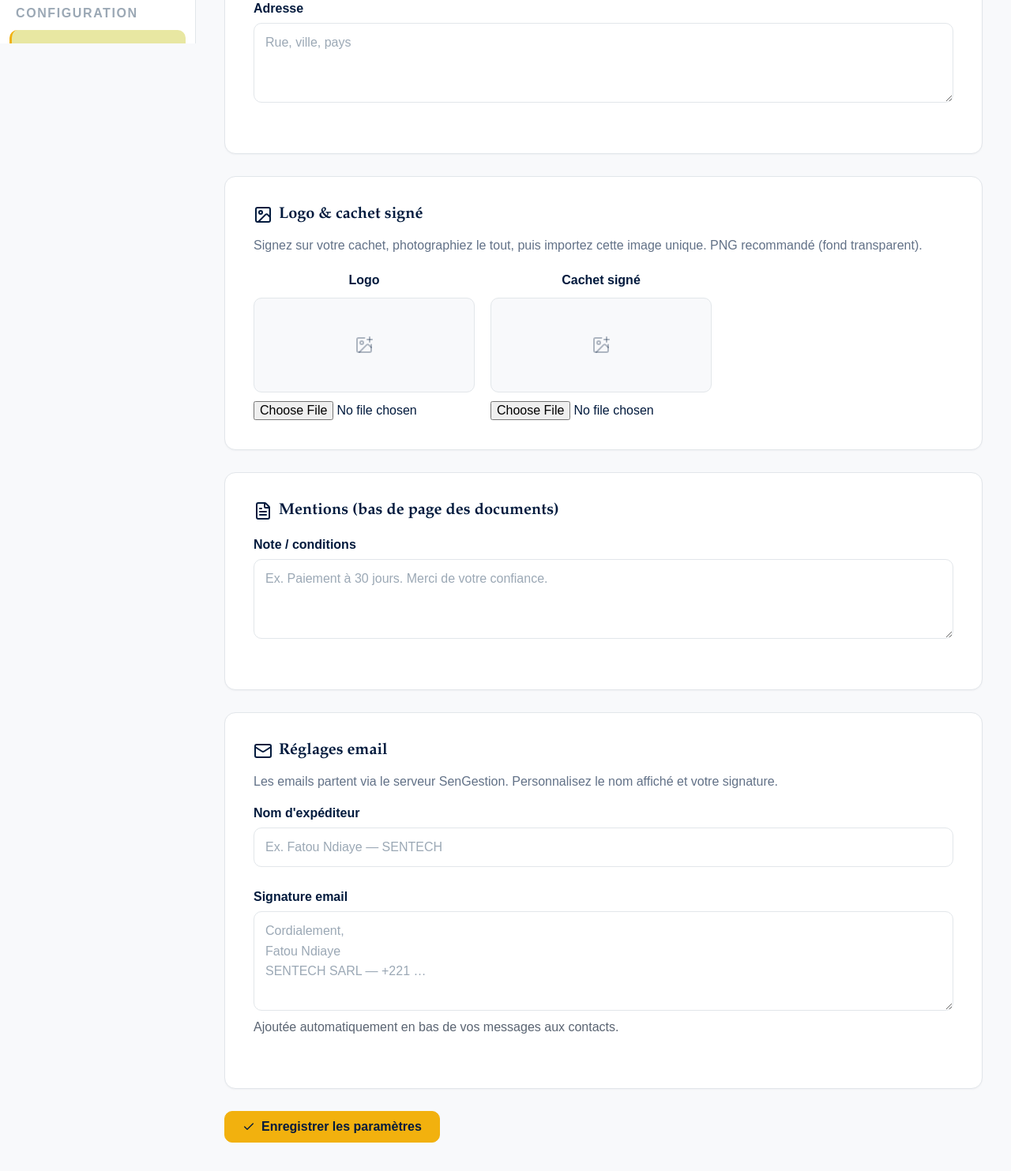
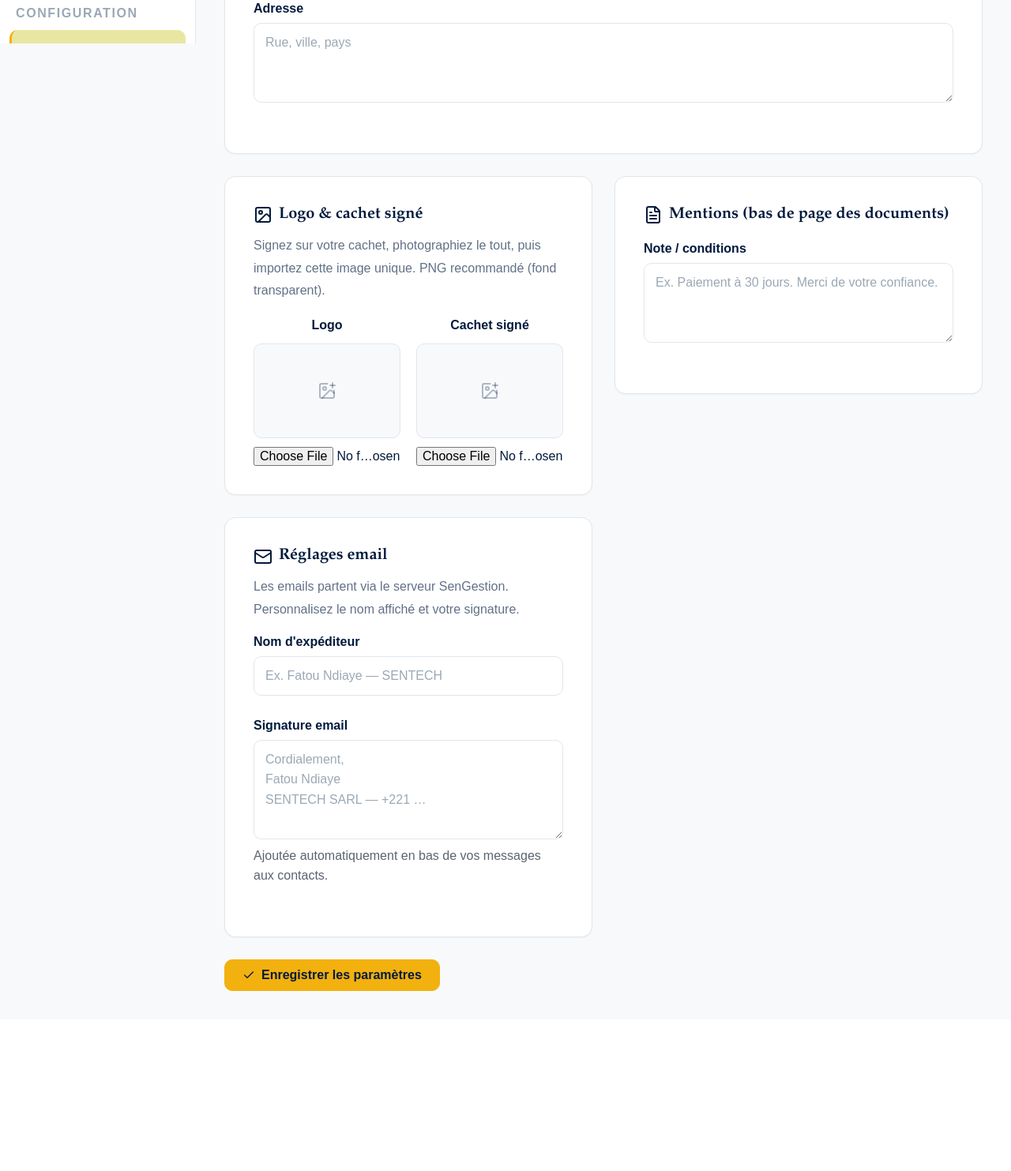
Before and after one commit to sengestion1-design/sengestion, a Python web app: template app/templates/settings/index.html in a window 1280 px wide. Shown: the part 745-2228 px from the top of the page at 79% size. After the commit the page ends 2000 px from the top, so only its background shows below. Run offline with Jinja, Linux system fonts and the light colour scheme; the template is opened without the code that fills it, so the values that code supplies are empty; some libraries are stand-ins or nearby versions.

Commit message:
Paramètres : page en pleine largeur (grille 2 colonnes)
Identité en pleine largeur en haut, puis Logo/cachet + Mentions + Email
répartis en 2 colonnes. Responsive : une colonne sous 1024px.

Co-Authored-By: Claude Opus 4.8 (1M context) <noreply@anthropic.com>

```diff
--- a/app/templates/settings/index.html
+++ b/app/templates/settings/index.html
@@ -16,8 +16,8 @@
         enctype="multipart/form-data" class="settings-form">
     <input type="hidden" name="csrf_token" value="{{ csrf_token() }}">
 
-    {# ─── Section 1 : Identité entreprise ─── #}
-    <section class="card settings-section">
+    {# ─── Section 1 : Identité entreprise (pleine largeur) ─── #}
+    <section class="card settings-section settings-section--full">
       <h2 class="settings-title"><i data-lucide="building-2"></i> Identité de l'entreprise</h2>
       <div class="form-grid-2">
         <div class="form-group">
@@ -113,7 +113,7 @@
       </div>
     </section>
 
-    <div style="display:flex; gap:12px; margin-top:var(--space-2);">
+    <div class="settings-actions" style="display:flex; gap:12px;">
       <button type="submit" class="btn btn-accent">
         <i data-lucide="check" style="width:16px;height:16px;vertical-align:-3px;"></i>
         Enregistrer les paramètres
@@ -122,8 +122,18 @@
   </form>
 
   <style>
-    .settings-form { max-width: 960px; }
-    .settings-section { margin-bottom: var(--space-6); }
+    /* Grille pleine largeur : Identité en haut sur toute la largeur,
+       puis les autres sections réparties en 2 colonnes. */
+    .settings-form {
+      width: 100%;
+      display: grid;
+      grid-template-columns: 1fr 1fr;
+      gap: var(--space-6);
+      align-items: start;
+    }
+    .settings-section { margin-bottom: 0; }
+    .settings-section--full { grid-column: 1 / -1; }   /* pleine largeur */
+    .settings-actions { grid-column: 1 / -1; }
     .settings-title {
       display: flex; align-items: center; gap: 8px;
       font-family: var(--font-display); font-size: var(--text-lg);
@@ -148,6 +158,9 @@
     .settings-file { font-size: var(--text-sm); width: 100%; }
     .settings-remove { display: inline-flex; align-items: center; gap: 5px; font-size: var(--text-sm); color: rgba(2,26,61,0.62); margin-top: 8px; cursor: pointer; }
 
+    @media (max-width: 1024px) {
+      .settings-form { grid-template-columns: 1fr; }   /* une colonne sur petits écrans */
+    }
     @media (max-width: 768px) {
       .settings-images { grid-template-columns: 1fr; }
     }
```
